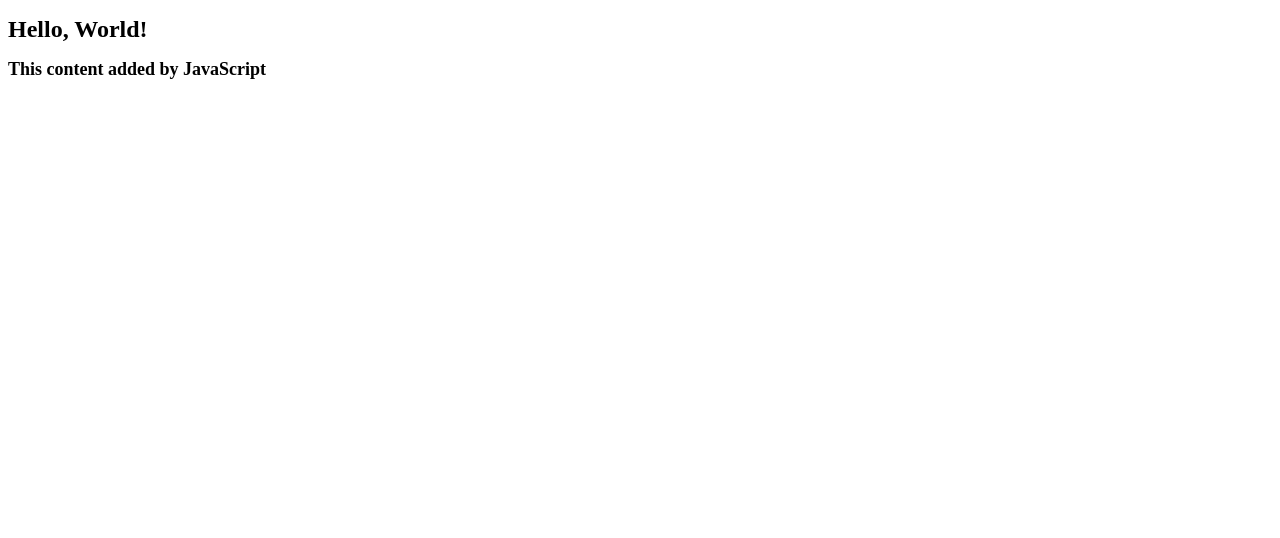
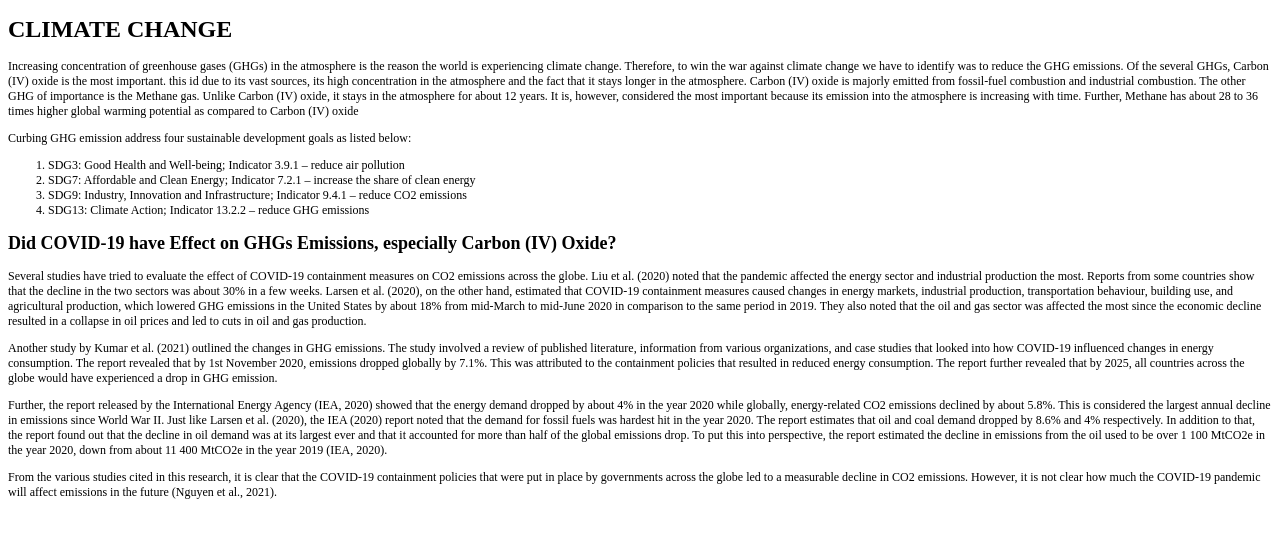
Before and after one commit to johnokwaro-bit/HTML-CSS-JS-Project, a plain HTML site: page index.html in a window 1280 px wide. Drawn offline with Linux system fonts and the light colour scheme.

Commit message:
Add html and CSS content

```diff
--- a/index.html
+++ b/index.html
@@ -9,8 +9,31 @@
 </head>
 <body>
     <div>
-      <h1>Hello, World!</h1>
+      <h1>CLIMATE CHANGE</h1>
     </div>
+    <div>
+        <p>Increasing concentration of greenhouse gases (GHGs) in the atmosphere is the reason the world is experiencing climate change. Therefore, to win the war against climate change we have to identify was to reduce the GHG emissions. Of the several GHGs, Carbon (IV) oxide is the most important. this id due to its vast sources, its high concentration in the atmosphere and the fact that it stays longer in the atmosphere. Carbon (IV) oxide is majorly emitted from fossil-fuel combustion and industrial combustion. The other GHG of importance is the Methane gas. Unlike Carbon (IV) oxide, it stays in the atmosphere for about 12 years. It is, however, considered the most important because its emission into the atmosphere is increasing with time. Further, Methane has about 28 to 36 times higher global warming potential as compared to Carbon (IV) oxide </p>
+        <p>Curbing GHG emission address four sustainable development goals as listed below:</p>
+        <div class="class">
+            <ol>
+                <li>SDG3: 	Good Health and Well-being; Indicator 3.9.1 – reduce air pollution</li>
+                <li>SDG7: 	Affordable and Clean Energy; Indicator 7.2.1 – increase the share of clean energy</li>
+                <li>SDG9: 	Industry, Innovation and Infrastructure; Indicator 9.4.1 – reduce CO2 emissions</li>
+                <li>SDG13: 	Climate Action; Indicator 13.2.2 – reduce GHG emissions</li>
+            </ol>
+        </div>
+    </div>
+    <div>
+        <h2>Did COVID-19 have Effect on GHGs Emissions, especially Carbon (IV) Oxide?</h2>
+    </div>
+    <div>
+        <p>Several studies have tried to evaluate the effect of COVID-19 containment measures on CO2   emissions across the globe. Liu et al. (2020) noted that the pandemic affected the energy sector and industrial production the most. Reports from some countries show that the decline in the two sectors was about 30% in a few weeks. Larsen et al. (2020), on the other hand, estimated that COVID-19 containment measures caused changes in energy markets, industrial production, transportation behaviour, building use, and agricultural production, which lowered GHG emissions in the United States by about 18% from mid-March to mid-June 2020 in comparison to the same period in 2019. They also noted that the oil and gas sector was affected the most since the economic decline resulted in a collapse in oil prices and led to cuts in oil and gas production.</p>
+        <p>Another study by Kumar et al. (2021) outlined the changes in GHG emissions. The study involved a review of published literature, information from various organizations, and case studies that looked into how COVID-19 influenced changes in energy consumption. The report revealed that by 1st November 2020, emissions dropped globally by 7.1%. This was attributed to the containment policies that resulted in reduced energy consumption. The report further revealed that by 2025, all countries across the globe would have experienced a drop in GHG emission.</p>
+        <p>Further, the report released by the International Energy Agency (IEA, 2020) showed that the energy demand dropped by about 4% in the year 2020 while globally, energy-related CO2 emissions declined by about 5.8%. This is considered the largest annual decline in emissions since World War II. Just like Larsen et al. (2020), the IEA (2020) report noted that the demand for fossil fuels was hardest hit in the year 2020. The report estimates that oil and coal demand dropped by 8.6% and 4% respectively. In addition to that, the report found out that the decline in oil demand was at its largest ever and that it accounted for more than half of the global emissions drop. To put this into perspective, the report estimated the decline in emissions from the oil used to be over 1 100 MtCO2e in the year 2020, down from about 11 400 MtCO2e in the year 2019 (IEA, 2020).</p>
+        <p>From the various studies cited in this research, it is clear that the COVID-19 containment policies that were put in place by governments across the globe led to a measurable decline in CO2 emissions. However, it is not clear how much the COVID-19 pandemic will affect emissions in the future (Nguyen et al., 2021).</p>
+
+    </div>
+
     <script src="script.js"></script>
 </body>
 </html>
--- a/script.js
+++ b/script.js
@@ -1,4 +1,4 @@
 const h2 = document.createElement("h2");
-h2.textContent = "This content added by JavaScript";
+h2.textContent = "";
 
 document.querySelector("body").appendChild(h2);
--- a/style.css
+++ b/style.css
@@ -3,4 +3,13 @@
     font-family: 'Times New Roman', Times, serif;
     font-size: 12px;
     display: block;
+    width: 500;
+    height: auto;
+
   }
+
+.class{
+    width: 500px;
+    display: block;
+
+}
```
